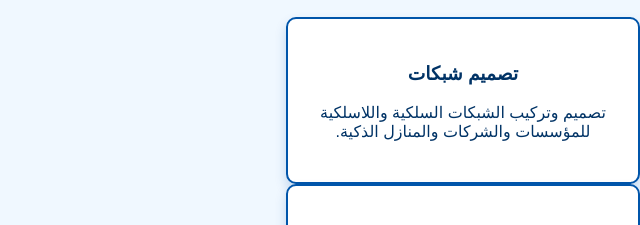
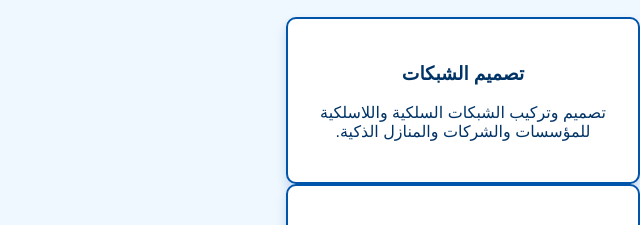
Before and after one commit to blightco/website, a plain HTML site: page services.html in a window 1280 px wide. Shown: the part 291-516 px from the top of the page, 640-1280 px from the left. Drawn offline with Linux system fonts and the light colour scheme.

Commit message:
Add files via upload

```diff
--- a/services.html
+++ b/services.html
@@ -19,7 +19,7 @@
     <h2>خدماتنا</h2>
     <section class="services">
       <div class="service-card">
-        <h3>تصميم شبكات</h3>
+        <h3>تصميم الشبكات</h3>
         <p>تصميم وتركيب الشبكات السلكية واللاسلكية للمؤسسات والشركات والمنازل الذكية.</p>
       </div>
       <div class="service-card">
```
